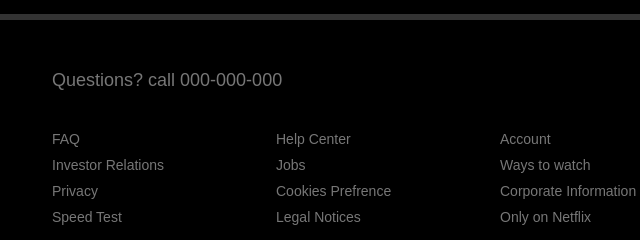
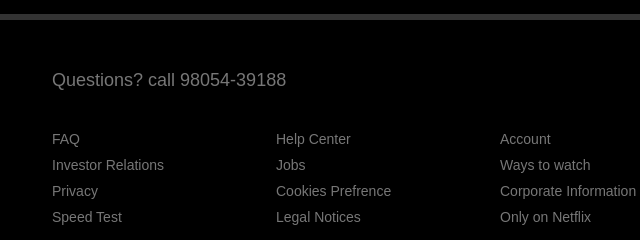
Before and after one commit to 69GliTcH/Netflix-Clone, a plain HTML site: page index.html in a window 1280 px wide. Shown: the part 3336-3576 px from the top of the page, 140-780 px from the left. Drawn offline with Linux system fonts and the light colour scheme.

Commit message:
Update index.html

```diff
--- a/index.html
+++ b/index.html
@@ -162,7 +162,7 @@
             </form>
     </div>
     <div class="footer">
-        <h2>Questions? call  000-000-000</h2>
+        <h2>Questions? call  98054-39188</h2>
         <div class="row">
             <div class="col">
                 <a href="#">FAQ</a>
```
